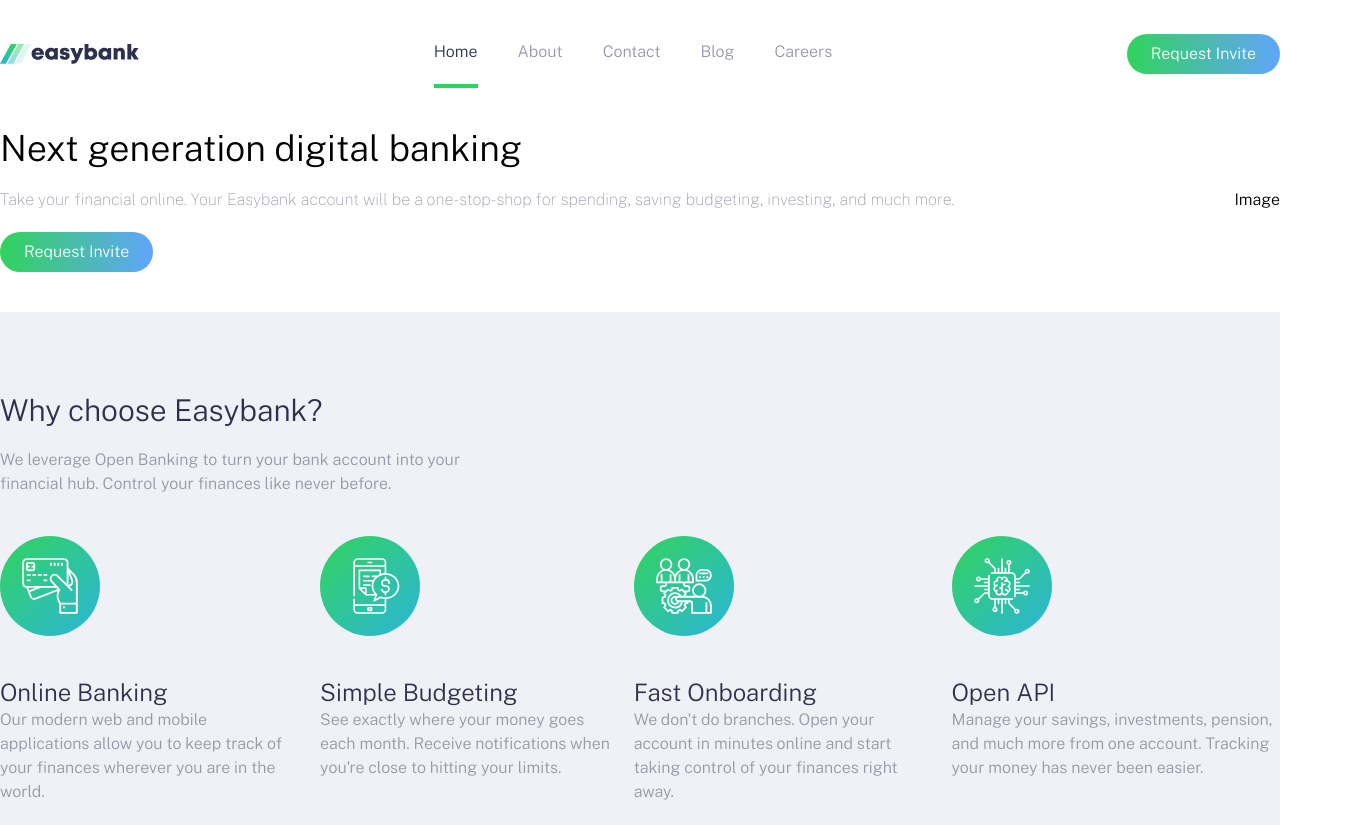
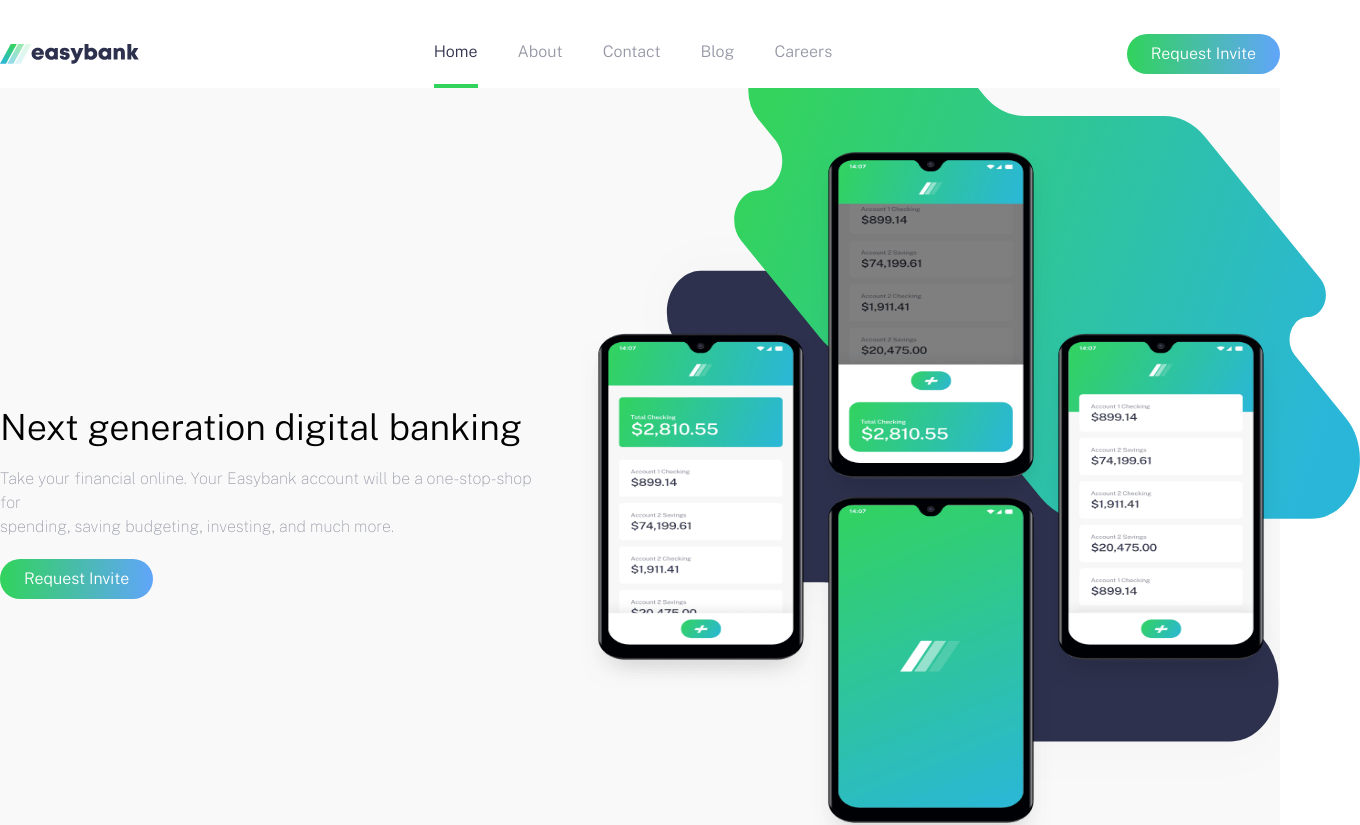
Before and after one commit to Munaa8805/easybank, a Next.js app: page / in a window 1280 px wide. Shown: the top 825 px of the page, 1360 px wide, since content can reach past the window. Built offline with nearby package versions, Linux system fonts and the light colour scheme.

Commit message:
create main component

```diff
--- a/src/app/page.js
+++ b/src/app/page.js
@@ -7,7 +7,9 @@
 export default function Home() {
   return (
     <main className="bg-white font-light">
-      <Header />
+      <header className="z-50 sticky bg-white ">
+        <Header />
+      </header>
       <MainInfo />
       <WhyCon />
       <Articles />
--- a/src/components/MainInfo.js
+++ b/src/components/MainInfo.js
@@ -1,24 +1,76 @@
 import React from "react";
+import Image from "next/image";
 import Button from "./Button";
+import bigImage from "../assets/bg-intro-desktop.svg";
+import mockUpImage from "../assets/image-mockups.png";
+import smallImage from "../assets/bg-intro-mobile.svg";
 
 const MainInfo = () => {
+  /**
+   * Function to contact me.
+   */
+  // function contactMe() {
+  //   let name = "Munaa Tsetsegmaa";
+  //   let title = "Frontend Developer";
+  //   let email = "munaa.tsetsegmaa@gmail.com";
+  //   let phone = "+604 837 6229";
+  //   let url = "https://www.munaa.dev";
+  // }
+
+  // contactMe();
+
+  // (function repeat() {
+  //   [
+  //     "HTML",
+  //     "CSS",
+  //     "Javascript",
+  //     "Next.js",
+  //     "React",
+  //     "Tailwind CSS",
+  //     "Node.js",
+  //   ].map((skill) => {
+  //     eat();
+  //     sleep();
+  //     coffeeLoader();
+  //     code(skill);
+  //   });
+  // })();
   return (
-    <div className="py-10 bg-white">
+    <div className="py-10 bg-[#f9f9f9]">
       <div className="container mx-auto flex flex-col gap-5 justify-center items-center md:flex-row md:justify-between">
         <div className="flex flex-col text-center md:justify-start gap-5 md:text-start">
           <h1 className="font-semi text-2xl break-words md:text-4xl ">
             Next generation digital banking
           </h1>
-          <p className="font-thin text-grayishBlue break-words">
+          <p className="px-10 font-thin text-grayishBlue break-words md:px-0">
             Take your financial online. Your Easybank account will be a
-            one-stop-shop for spending, saving budgeting, investing, and much
-            more.
+            one-stop-shop for
+            <br /> spending, saving budgeting, investing, and much more.
           </p>
           <div>
             <Button>Request Invite</Button>
           </div>
         </div>
-        <div>Image</div>
+        <div className="relative w-[250px] h-[250px]  md:w-[750px] md:h-[750px]">
+          <div className="absolute top-0 right-0  md:-top-20 md:-right-20">
+            <Image
+              src={bigImage}
+              alt="big image"
+              height={500}
+              width={500}
+              className=" w-[250px] h-[250px] md:w-[750px] md:h-[750px]"
+            />
+          </div>
+          <div className="absolute z-20 top-0 left-0  translate-x-6 translate-y-6">
+            <Image
+              src={mockUpImage}
+              alt="mockup image"
+              height={500}
+              width={500}
+              className=" w-[200px] h-[200px] md:w-[700px] md:h-[700px]"
+            />
+          </div>
+        </div>
       </div>
     </div>
   );
```
